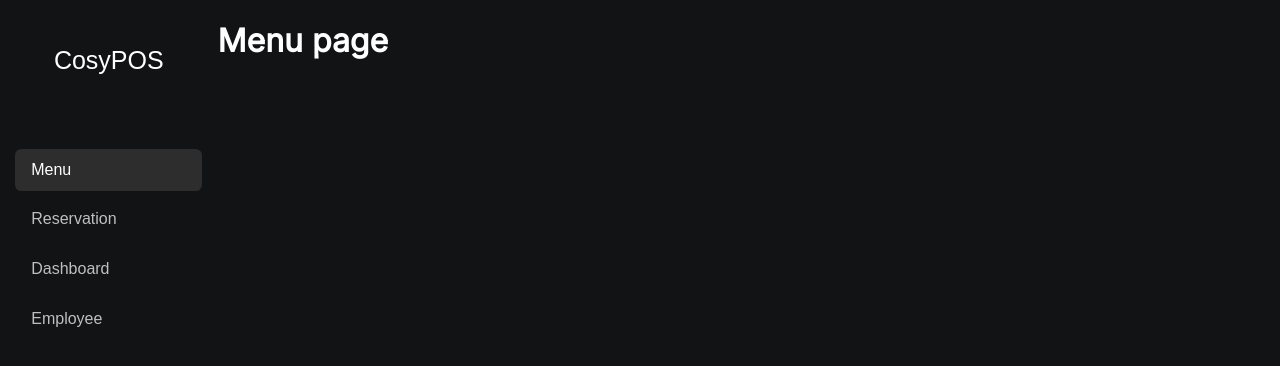
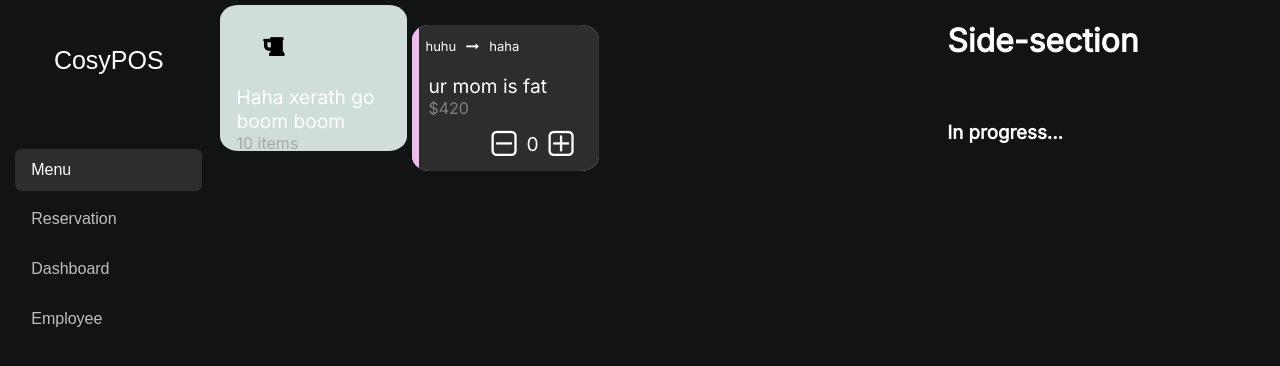
Before and after one commit to LCMTRI/pos_system, a React (Create React App) app: page /menu in a window 1280 px wide. Shown: the top 366 px of the page. Built offline with nearby package versions, Linux system fonts and the light colour scheme.

Commit message:
feat: add side section

```diff
--- a/src/App.js
+++ b/src/App.js
@@ -4,7 +4,7 @@ import { Route, Routes } from 'react-router-dom';
 import Navbar from './components/navbar/Navbar';
 import Intro from './pages/Intro/Intro';
 import Menu from './pages/Menu/Menu';
-import Table from './pages/Table/Table';
+import Reservation from './pages/Reservation/Reservation';
 import Dashboard from './pages/Dashboard/Dashboard'
 import Employee from './pages/Employee/Employee';
 
@@ -13,14 +13,19 @@ const App = () => {
   return (
     <>
       <Navbar />
-      <div className="container">
+      <div className="mid-container">
         <Routes>
           <Route path="/" element={<Intro />} />
           <Route path="/menu" element={<Menu />} />
-          <Route path="/table" element={<Table />} />
+          <Route path="/reservation" element={<Reservation />} />
           <Route path="/dashboard" element={<Dashboard />} />
           <Route path="/employee" element={<Employee />} />
         </Routes>
+      </div>
+      <div className="right-container">
+        <h1>Side-section</h1>
+        <br />
+        <h3>In progress...</h3>
       </div>
     </>
   );
--- a/src/index.js
+++ b/src/index.js
@@ -6,7 +6,7 @@ import App from './App';
 ReactDOM.render(
   <React.StrictMode>
     <BrowserRouter>
-    <App />
+      <App />
     </BrowserRouter>
   </React.StrictMode>,
   document.getElementById('root')
--- a/src/pages/Menu/Menu.jsx
+++ b/src/pages/Menu/Menu.jsx
@@ -1,9 +1,14 @@
 import React from 'react';
+import Card from '../../components/card/Card';
+import Foodcard from '../../components/foodCard/FoodCard';
+import FAIcom from '../../components/icon/FontAwesomeIcon';
 
 const Menu = () => {
     return (
         <div>
-            <h1>Menu page</h1>
+            <Card name="Haha xerath go boom boom" amount={10} backgroundColor="#cfdddb" icon={<FAIcom name='fa fa-beer'></FAIcom>} />
+            <br />
+            <Foodcard name="ur mom is fat" price={420} from="huhu" to="haha" />
         </div>
     );
 };
```
